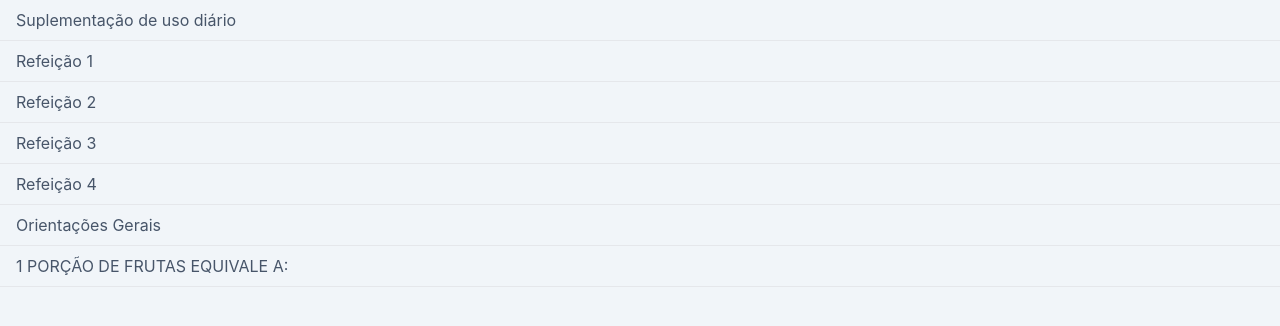
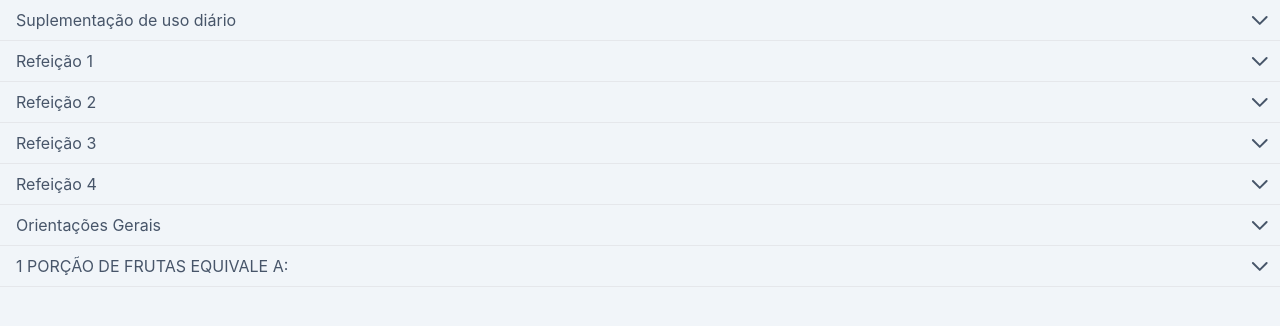
Before and after one commit to gabrieldocoutos/papaya, a Next.js app: page / in a window 1280 px wide. Shown: the top 326 px of the page. Built offline with nearby package versions, Linux system fonts and the light colour scheme.

Commit message:
add pretty cool chevron

```diff
--- /dev/null
+++ b/src/chevron.tsx
@@ -0,0 +1,24 @@
+import classNames from "classnames";
+
+interface ChevronIvonProps {
+    className?: string;
+}
+function ChevronIvon({ className }: ChevronIvonProps) {
+    return (
+        <svg
+            className={classNames(className, "w-6 h-6")}
+            fill="none"
+            viewBox="0 0 24 24"
+            stroke="currentColor"
+            strokeWidth={2}
+        >
+            <path
+                strokeLinecap="round"
+                strokeLinejoin="round"
+                d="M19 9l-7 7-7-7"
+            />
+        </svg>
+    );
+}
+
+export { ChevronIvon };
--- a/src/dropdown.tsx
+++ b/src/dropdown.tsx
@@ -1,3 +1,4 @@
+import { ChevronIvon } from "chevron";
 import classNames from "classnames";
 import { ReactNode, useState } from "react";
 
@@ -16,9 +17,24 @@ function Dropdown({ children, title }: DropdownProps) {
                 { ["bg-slate-200"]: open, ["bg-slate-100"]: !open }
             )}
         >
-            <p className="text-left p-2 w-full" onClick={() => setOpen(!open)}>
-                {title}
-            </p>
+            <div
+                className={
+                    (classNames({}), "flex items-center justify-between w-full")
+                }
+            >
+                <p
+                    className="w-full p-2 text-left"
+                    onClick={() => setOpen(!open)}
+                >
+                    {title}
+                </p>
+                <ChevronIvon
+                    className={classNames(
+                        { ["rotate-180"]: open },
+                        "transition duration-200"
+                    )}
+                />
+            </div>
             <div
                 className={classNames(
                     "transition-height duration-200 ease-in-out",
```
